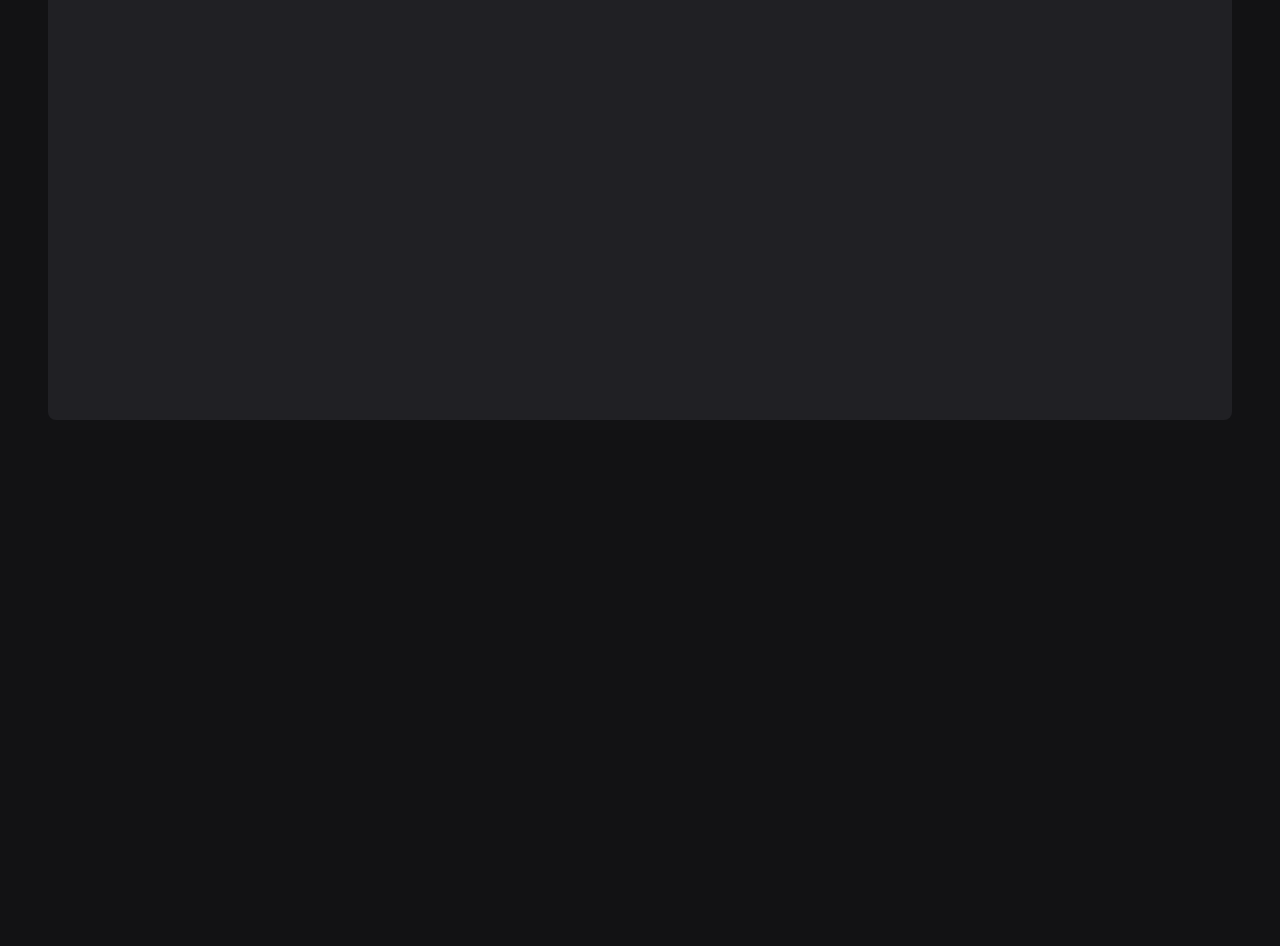
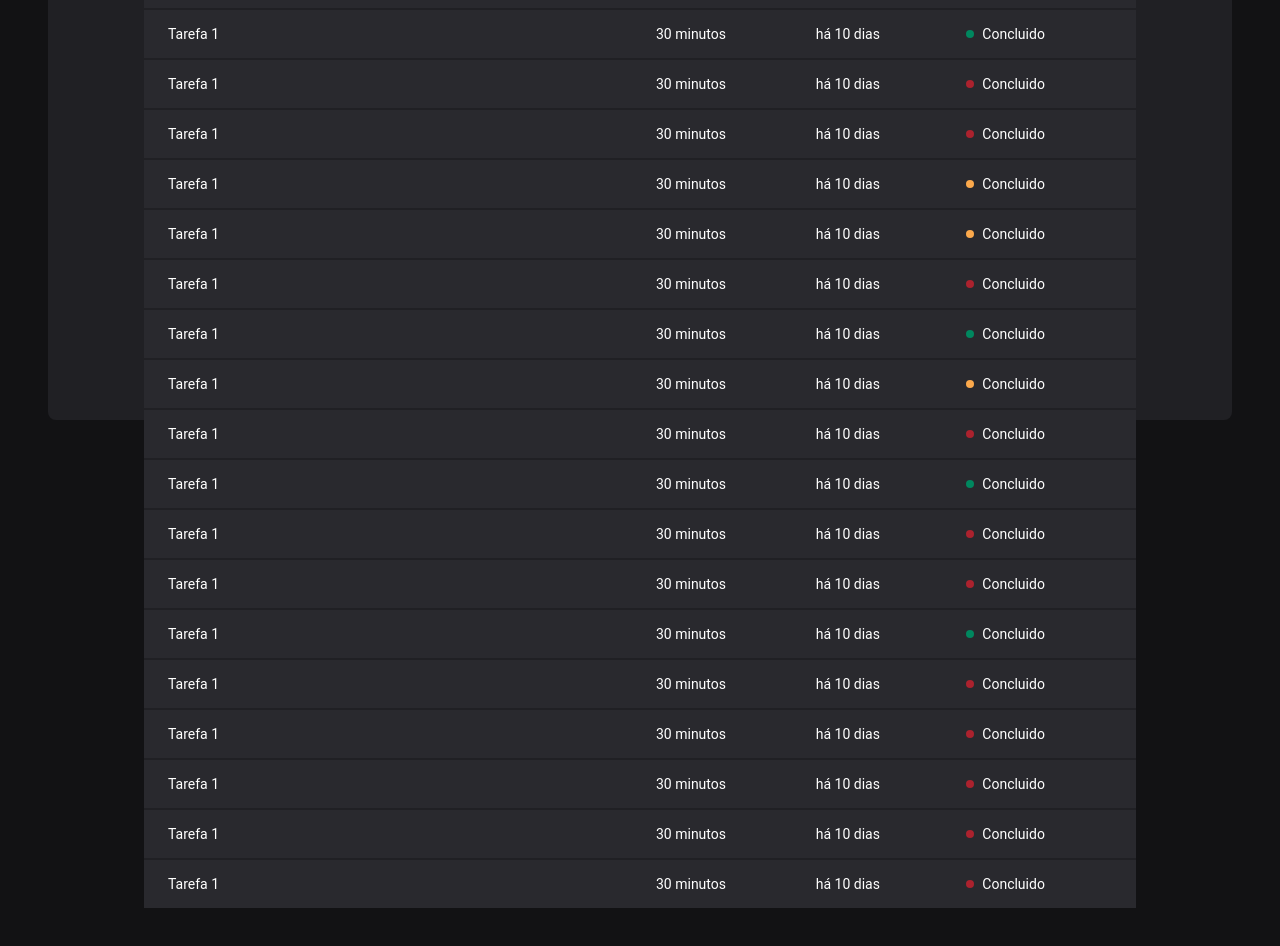
Before and after one commit to rockske8er/ignite-timer, a React (Vite) app: page /history in a window 1280 px wide. Shown: the part 340-1286 px from the top of the page. Before the commit the page ends 800 px from the top, so only its background shows below. Built offline with nearby package versions, Linux system fonts and the light colour scheme.

Commit message:
style(historypage): create style for hystory

```diff
--- a/package.json
+++ b/package.json
@@ -12,6 +12,7 @@
     "phosphor-react": "^1.4.1",
     "react": "^18.0.0",
     "react-dom": "^18.0.0",
+    "react-hook-form": "^7.33.1",
     "react-router-dom": "^6.3.0",
     "styled-components": "^5.3.5"
   },
--- a/src/pages/History/index.tsx
+++ b/src/pages/History/index.tsx
@@ -1,9 +1,185 @@
-import { Container } from './styles'
+import { Container, HistoryList, Status } from './styles'
 
 export function History() {
   return (
     <Container>
-      <h1>History</h1>
+      <h1>Meu Histórico</h1>
+
+      <HistoryList>
+        <table>
+          <thead>
+            <tr>
+              <th>Tarefa</th>
+              <th>Duração</th>
+              <th>Inicio</th>
+              <th>Status</th>
+            </tr>
+          </thead>
+          <tbody>
+            <tr>
+              <td>Tarefa 1</td>
+              <td>30 minutos</td>
+              <td>há 10 dias </td>
+              <td>
+                <Status statusColor="red">Concluido</Status>
+              </td>
+            </tr>
+
+            <tr>
+              <td>Tarefa 1</td>
+              <td>30 minutos</td>
+              <td>há 10 dias </td>
+              <td>
+                <Status statusColor="green">Concluido</Status>
+              </td>
+            </tr>
+
+            <tr>
+              <td>Tarefa 1</td>
+              <td>30 minutos</td>
+              <td>há 10 dias </td>
+              <td>
+                <Status statusColor="red">Concluido</Status>
+              </td>
+            </tr>
+
+            <tr>
+              <td>Tarefa 1</td>
+              <td>30 minutos</td>
+              <td>há 10 dias </td>
+              <td>
+                <Status statusColor="red">Concluido</Status>
+              </td>
+            </tr>
+
+            <tr>
+              <td>Tarefa 1</td>
+              <td>30 minutos</td>
+              <td>há 10 dias </td>
+              <td>
+                <Status statusColor="yellow">Concluido</Status>
+              </td>
+            </tr>
+
+            <tr>
+              <td>Tarefa 1</td>
+              <td>30 minutos</td>
+              <td>há 10 dias </td>
+              <td>
+                <Status statusColor="yellow">Concluido</Status>
+              </td>
+            </tr>
+
+            <tr>
+              <td>Tarefa 1</td>
+              <td>30 minutos</td>
+              <td>há 10 dias </td>
+              <td>
+                <Status statusColor="red">Concluido</Status>
+              </td>
+            </tr>
+
+            <tr>
+              <td>Tarefa 1</td>
+              <td>30 minutos</td>
+              <td>há 10 dias </td>
+              <td>
+                <Status statusColor="green">Concluido</Status>
+              </td>
+            </tr>
+
+            <tr>
+              <td>Tarefa 1</td>
+              <td>30 minutos</td>
+              <td>há 10 dias </td>
+              <td>
+                <Status statusColor="yellow">Concluido</Status>
+              </td>
+            </tr>
+
+            <tr>
+              <td>Tarefa 1</td>
+              <td>30 minutos</td>
+              <td>há 10 dias </td>
+              <td>
+                <Status statusColor="red">Concluido</Status>
+              </td>
+            </tr>
+            <tr>
+              <td>Tarefa 1</td>
+              <td>30 minutos</td>
+              <td>há 10 dias </td>
+              <td>
+                <Status statusColor="green">Concluido</Status>
+              </td>
+            </tr>
+            <tr>
+              <td>Tarefa 1</td>
+              <td>30 minutos</td>
+              <td>há 10 dias </td>
+              <td>
+                <Status statusColor="red">Concluido</Status>
+              </td>
+            </tr>
+            <tr>
+              <td>Tarefa 1</td>
+              <td>30 minutos</td>
+              <td>há 10 dias </td>
+              <td>
+                <Status statusColor="red">Concluido</Status>
+              </td>
+            </tr>
+            <tr>
+              <td>Tarefa 1</td>
+              <td>30 minutos</td>
+              <td>há 10 dias </td>
+              <td>
+                <Status statusColor="green">Concluido</Status>
+              </td>
+            </tr>
+            <tr>
+              <td>Tarefa 1</td>
+              <td>30 minutos</td>
+              <td>há 10 dias </td>
+              <td>
+                <Status statusColor="red">Concluido</Status>
+              </td>
+            </tr>
+            <tr>
+              <td>Tarefa 1</td>
+              <td>30 minutos</td>
+              <td>há 10 dias </td>
+              <td>
+                <Status statusColor="red">Concluido</Status>
+              </td>
+            </tr>
+            <tr>
+              <td>Tarefa 1</td>
+              <td>30 minutos</td>
+              <td>há 10 dias </td>
+              <td>
+                <Status statusColor="red">Concluido</Status>
+              </td>
+            </tr>
+            <tr>
+              <td>Tarefa 1</td>
+              <td>30 minutos</td>
+              <td>há 10 dias </td>
+              <td>
+                <Status statusColor="red">Concluido</Status>
+              </td>
+            </tr>
+            <tr>
+              <td>Tarefa 1</td>
+              <td>30 minutos</td>
+              <td>há 10 dias </td>
+              <td>
+                <Status statusColor="red">Concluido</Status>
+              </td>
+            </tr>
+          </tbody>
+        </table>
+      </HistoryList>
     </Container>
   )
 }
--- a/src/pages/History/styles.ts
+++ b/src/pages/History/styles.ts
@@ -1,5 +1,90 @@
-import styled from 'styled-components';
+import styled from 'styled-components'
 
-export const Container = styled.div`
+export const Container = styled.main`
+  flex: 1;
+  padding: 3.5rem;
+  display: flex;
+  flex-direction: column;
 
-`;
+  h1 {
+    font-size: 1.5rem;
+    color: ${({ theme }) => theme.colors['gray-100']};
+  }
+`
+
+export const HistoryList = styled.div`
+  flex: 1;
+  overflow: auto;
+  margin-top: 2rem;
+
+  table {
+    width: 100%;
+    border-collapse: collapse;
+
+    thead {
+      background-color: ${({ theme }) => theme.colors['gray-600']};
+
+      th {
+        padding: 1rem;
+        text-align: left;
+        color: ${({ theme }) => theme.colors['gray-100']};
+        font-size: 0.875rem;
+        line-height: 1.6;
+
+        &:first-child {
+          border-top-left-radius: 0.5rem;
+          padding-left: 1.5rem;
+        }
+
+        &:last-child {
+          border-top-right-radius: 0.5rem;
+          padding-right: 1.5rem;
+        }
+      }
+    }
+
+    tbody {
+      tr {
+        td {
+          background-color: ${({ theme }) => theme.colors['gray-700']};
+          border-top: 0.125rem solid ${({ theme }) => theme.colors['gray-800']};
+          padding: 1rem;
+          font-size: 0.875rem;
+
+          &:first-child {
+            width: 50%;
+            padding-left: 1.5rem;
+          }
+
+          &:last-child {
+            padding-right: 1.5rem;
+          }
+        }
+      }
+    }
+  }
+`
+const STATUS_COLORS = {
+  yellow: 'yellow-500',
+  green: 'green-500',
+  red: 'red-500',
+} as const
+
+type StatusProps = {
+  statusColor: keyof typeof STATUS_COLORS
+}
+
+export const Status = styled.span<StatusProps>`
+  display: flex;
+  align-items: center;
+  gap: 0.5rem;
+
+  &::before {
+    content: '';
+    width: 0.5rem;
+    height: 0.5rem;
+    border-radius: 50%;
+    background-color: ${({ theme, statusColor }) =>
+      theme.colors[STATUS_COLORS[statusColor]]};
+  }
+`
--- a/src/pages/Home/index.tsx
+++ b/src/pages/Home/index.tsx
@@ -23,7 +23,12 @@ export function Home() {
           </datalist>
 
           <label htmlFor="task">Vou trabalhar em</label>
-          <TaskInput type="text" id="task" list="task-suggestions" />
+          <TaskInput
+            type="text"
+            id="task"
+            list="task-suggestions"
+            placeholder={'Dê um nome para seu projeto'}
+          />
 
           <label htmlFor="minutesAmount">durante</label>
           <MinutesInput
```
Also changed, not shown: 1 other file (tests, documents, lock files or other folders).
